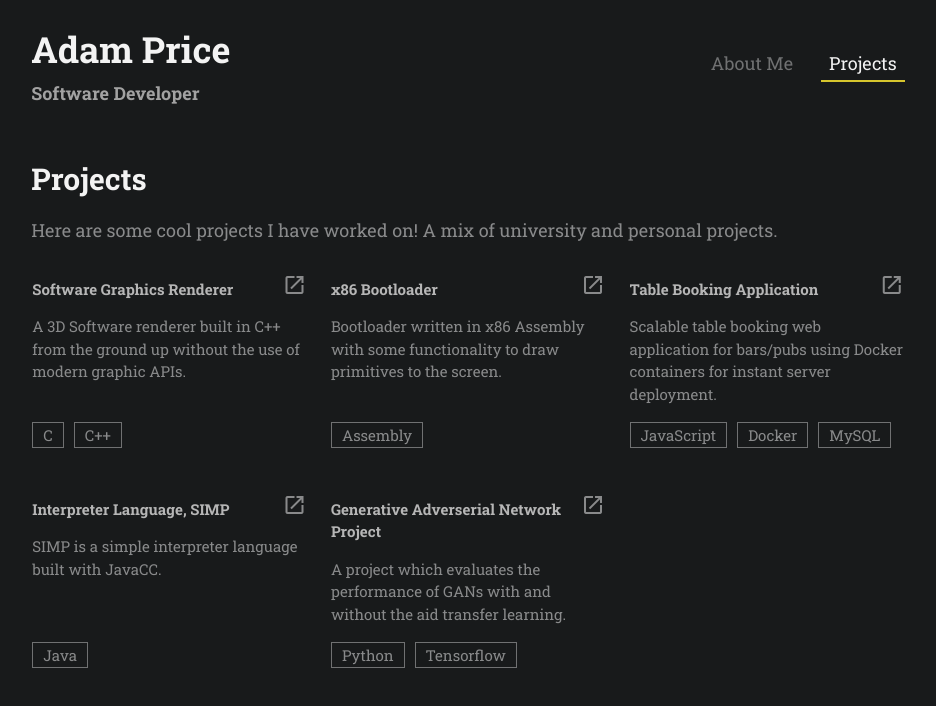
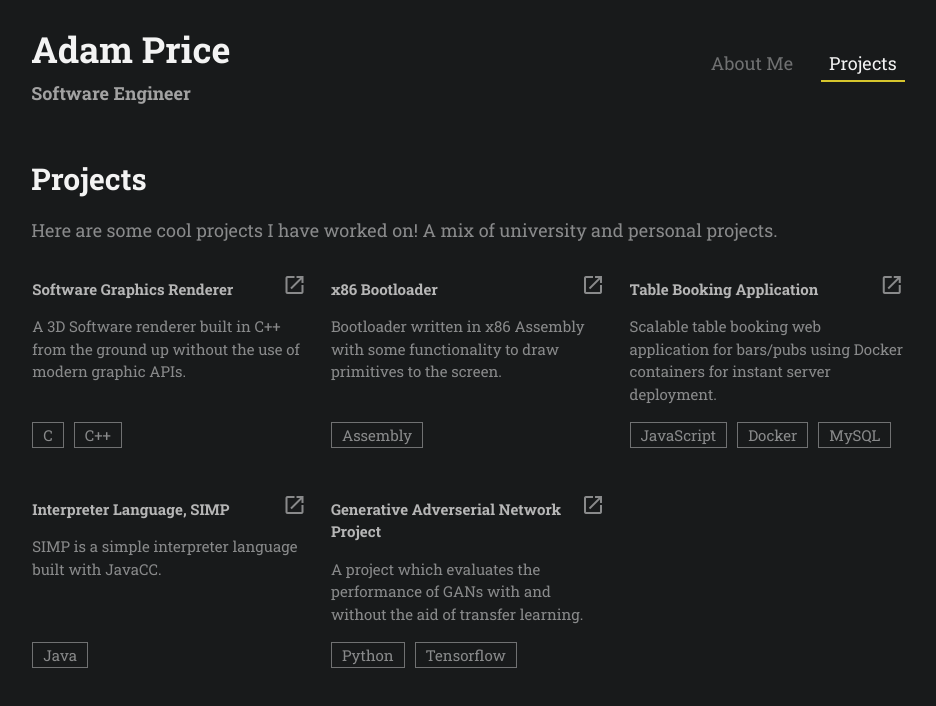
Before and after one commit to AdamGPrice/Portfolio, a React (Create React App) app: page /projects in a window 1280 px wide. Shown: the top 706 px of the page, without its empty margins (172-1108 px from the left). Built offline with nearby package versions, Linux system fonts and the light colour scheme.

Commit message:
404 page

```diff
--- a/src/About/About.js
+++ b/src/About/About.js
@@ -26,7 +26,7 @@ function About() {
         <p>
           Feel free to reach out if you want a to build something together, have a question, or just want to connect.
         </p>
-        <p><a href="mailto:adamprice.dev@gmail.com" target="_blank" rel="noreferrer">adamprice.dev@gmail.com</a></p>
+        <p><a href="mailto:adamprice.dev@gmail.com" rel="noreferrer">adamprice.dev@gmail.com</a></p>
         <p>
           <a
             href="https://github.com/AdamGPrice"
--- a/src/App.js
+++ b/src/App.js
@@ -1,8 +1,9 @@
 import NavBar from './NavBar/NavBar';
 import About from './About/About';
 import Projects from './Projects/Projects';
+import NotFound from './NotFound';
 import React from 'react';
-import { Route } from 'react-router-dom';
+import { Route, Switch } from 'react-router-dom';
 
 
 class App extends React.Component {
@@ -24,8 +25,11 @@ class App extends React.Component {
         <NavBar
           incrementRickRoll={(value) => this.incrementRickRoll(value)}
         />
-        <Route exact path='/' component={About}/>
-        <Route exact path='/projects' component={Projects}/>
+        <Switch>
+          <Route exact path='/' component={About}/>
+          <Route exact path='/projects' component={Projects}/>
+          <Route exact path='*' component={NotFound}/>
+        </Switch>
       </div>
     );
   }
--- a/src/NavBar/NavBar.js
+++ b/src/NavBar/NavBar.js
@@ -11,7 +11,7 @@ function NavBar(props) {
           className="name"
           onClick={() => props.incrementRickRoll()}
         >Adam Price</h1>
-        <p className="sub-heading name-title">Software Developer</p>
+        <p className="sub-heading name-title">Software Engineer</p>
         <div className="nav-btns-mobile left">
           <Link className="link" to='/'>
             <div
--- /dev/null
+++ b/src/NotFound.js
@@ -0,0 +1,14 @@
+import { Link } from 'react-router-dom';
+
+function NotFound() {
+  return (
+    <div className="row">
+      <div className="col s12 m8">
+        <h1>404 PAGE NOT FOUND</h1>
+        <p className="sub-heading">What are you looking for... 👀. click <Link  to='/projects'>here</Link> to find my home page.</p>
+      </div>
+    </div>
+  );
+}
+
+export default NotFound;
--- a/src/Projects/Projects.js
+++ b/src/Projects/Projects.js
@@ -27,7 +27,7 @@ const projectsRaw = [
   },
   {
     title: 'Generative Adverserial Network Project',
-    desc: 'A project which evaluates the performance of GANs with and without the aid transfer learning.',
+    desc: 'A project which evaluates the performance of GANs with and without the aid of transfer learning.',
     tech: ['Python', 'Tensorflow'],
     git: 'https://github.com/AdamGPrice/Generative-Adversarial-Network',
   },
```
Also changed, not shown: public/manifest.json, 12 other files (tests, documents, lock files or other folders).
